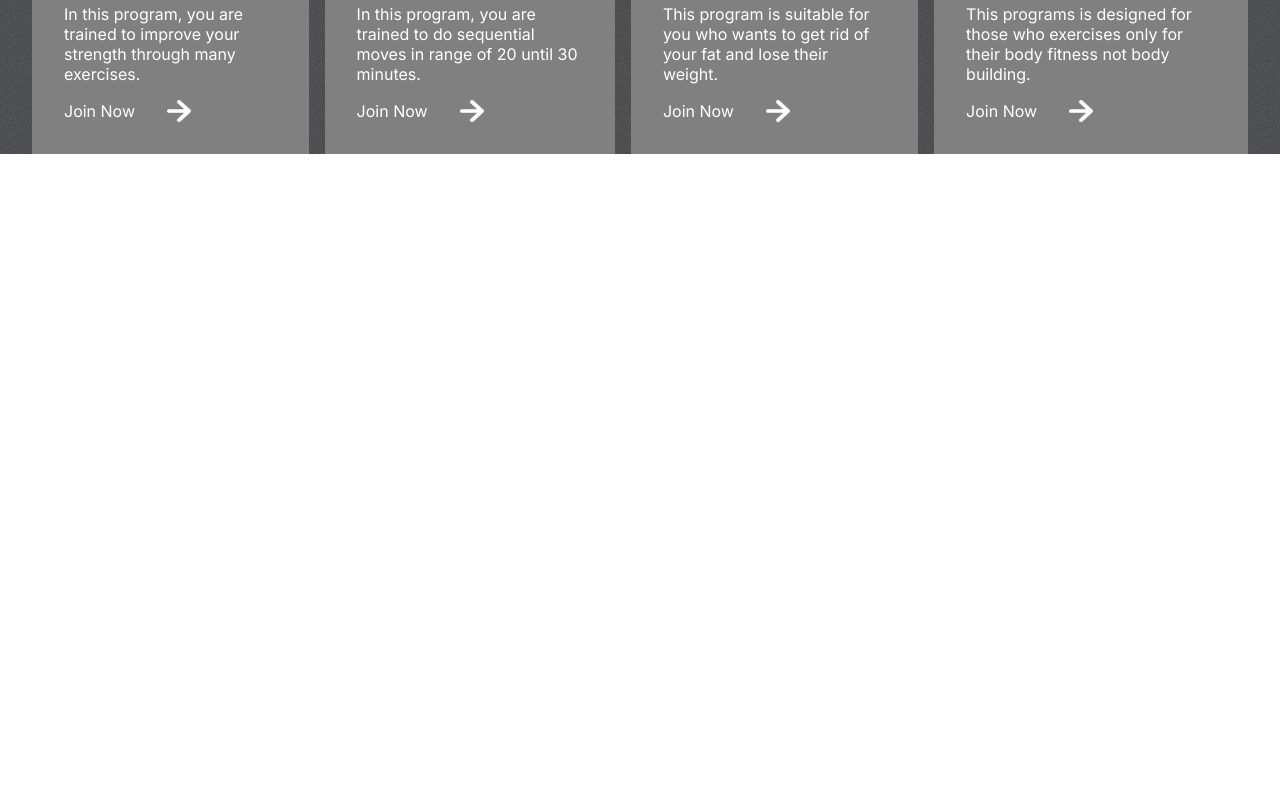
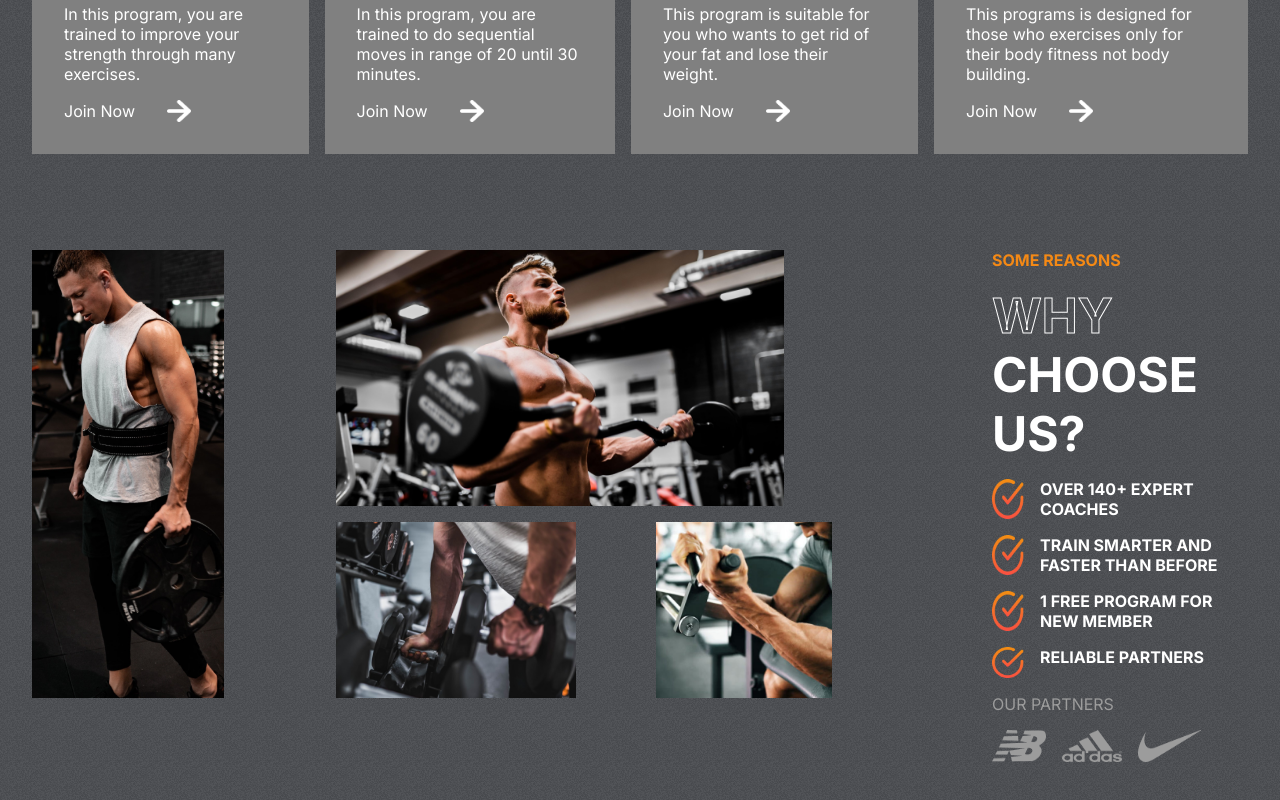
Before and after one commit to Aparajit-Garg/Gym, a React (Create React App) app in the folder the-website/: page / in a window 1280 px wide. Shown: the part 1024-1824 px from the top of the page. Before the commit the page ends 1178 px from the top, so only its background shows below. Built offline with nearby package versions, Linux system fonts and the light colour scheme.

Commit message:
why choose us section done, plans section started

```diff
--- a/the-website/src/App.js
+++ b/the-website/src/App.js
@@ -1,6 +1,8 @@
 import classes from './App.module.css';
 import TopDisplaySection from "./components/LandingSection/TopDisplaySection/TopDisplaySection";
 import Programs from "./components/Programs/Programs";
+import WhyChooseUs from "./components/WhyChooseUs/WhyChooseUs";
+import Plans from "./components/Plans/Plans";
 
 
 function App() {
@@ -8,6 +10,8 @@ function App() {
     <div className={classes.App}>
       <TopDisplaySection />
       <Programs />
+      <WhyChooseUs />
+      <Plans />
     </div>
   );
 }
--- /dev/null
+++ b/the-website/src/components/Plans/Plans.js
@@ -0,0 +1,13 @@
+import classes from "./Plans.module.css";
+
+
+const Plans = () => {
+
+    return (
+        <div>
+
+        </div>
+    );
+}
+
+export default Plans;
--- /dev/null
+++ b/the-website/src/components/WhyChooseUs/WhyChooseUs.js
@@ -0,0 +1,70 @@
+import classes from "./WhyChooseUs.module.css";
+import image1 from "../../assets/image1.png";
+import image2 from "../../assets/image2.png";
+import image3 from "../../assets/image3.png";
+import image4 from "../../assets/image4.png";
+import tickImage from "../../assets/tick.png";
+import nbPic from "../../assets/nb.png";
+import nikePic from "../../assets/nike.png";
+import adidasPic from "../../assets/adidas.png";
+
+
+const WhyChooseUs = () => {
+
+    return (
+        <div className={classes.choose__us}>
+            <div className={classes.__images}>
+                <div className={classes.__first}>
+                    <img src={image1} alt="Gym pic 1" />
+                </div>
+                <div className={classes.__second}>
+                    <img src={image2} alt="Gym pic 2" />
+                    <div className={classes.__third}>
+                        <img src={image3} alt="Gym pic 3" />
+                        <img src={image4} alt="Gym pic 4" />
+                    </div>
+
+                </div>
+
+            </div>
+            <div className={classes.__reasons}>
+                <span>some reasons</span>
+                <div className={classes.why__section}>
+                    <span> why </span>
+                    <span> choose us?</span>
+                </div>
+
+                <div className={classes.__pointers}>
+                    <img src={tickImage} alt="tick pic" />
+                    <span>over 140+ expert coaches</span>
+                </div>
+                <div className={classes.__pointers}>
+                    <img src={tickImage} alt="tick pic" />
+                    <span>train smarter and faster than before</span>
+                </div>
+                <div className={classes.__pointers}>
+                    <img src={tickImage} alt="tick pic" />
+                    <span>1 free program for new member</span>
+                </div>
+                <div className={classes.__pointers}>
+                    <img src={tickImage} alt="tick pic" />
+                    <span>reliable partners</span>
+                </div>
+                <div className={classes.__partners}>
+                    <span>our partners</span>
+                    <span>
+                        <img src={nbPic} alt="nb pic" />
+                        <img src={adidasPic} alt="adidas pic" />
+                        <img src={nikePic} alt="Nike pic" />
+                    </span>
+
+                </div>
+
+            </div>
+
+
+        </div>
+    );
+}
+
+export default WhyChooseUs;
--- /dev/null
+++ b/the-website/src/components/WhyChooseUs/WhyChooseUs.module.css
@@ -0,0 +1,113 @@
+
+.choose__us {
+    display: flex;
+    flex-direction: row;
+    justify-content: flex-start;
+    flex: 1 1;
+    gap: 10rem;
+    padding: 0 2rem;
+}
+
+.__images {
+    /* grid-gap: 1rem;
+    display: grid;
+    flex: 1 1;
+    gap: 1rem;
+    grid-auto-rows: 1fr;
+    grid-template-columns: repeat(3,1fr); */
+    display: flex;
+    flex-direction: row;
+    justify-content: flex-start;
+    gap: 7rem;
+}
+
+
+.__first > img{
+    height: 28rem;
+    width: 12rem;
+    object-fit: cover;
+}
+
+.__second {
+    display: flex;
+    flex-direction: column;
+    gap: 1rem;
+}
+
+.__second > img {
+    height: 16rem;
+    width: 28rem;
+    object-fit: cover;
+}
+
+.__third {
+    display: flex;
+    flex-direction: row;
+    gap: 5rem;
+}
+
+.__third > img:first-child {
+    width: 15rem;
+    height: 11rem;
+    object-fit: cover;
+}
+
+.__third > img:nth-child(2) {
+    width: 11rem;
+    height: 11rem;
+    object-fit: cover;
+}
+
+.__reasons {
+    display: flex;
+    flex-direction: column;
+    gap: 1rem;
+    text-transform: uppercase;
+    color: white;
+}
+
+.__reasons > span:first-child {
+    color: var(--orange);
+    font-weight: 600;
+}
+
+.why__section > span:first-child {
+    font-size: 3em;
+    font-weight: 700;
+    color: transparent;
+    -webkit-text-stroke-width: 1px;
+    -webkit-text-stroke-color: white;
+}
+
+.why__section > span:nth-child(2) {
+    font-size: 3em;
+    font-weight: 700;
+    color: white;
+}
+
+
+.__pointers {
+    display: flex;
+    flex-direction: row;
+    gap: 1rem;
+    font-weight: 700;
+}
+
+.__pointers > img {
+    width: 2rem;
+}
+
+.__partners {
+    display: flex;
+    flex-direction: column;
+    gap: 1rem;
+    color: var(--gray);
+}
+
+.__partners > span:nth-child(2) {
+    display: flex;
+    flex-direction: row;
+    gap: 1rem;
+    width: 0.8rem;
+    height: 2rem;
+}
```
Also changed, not shown: the-website/src/components/Plans/Plans.module.css (added).
